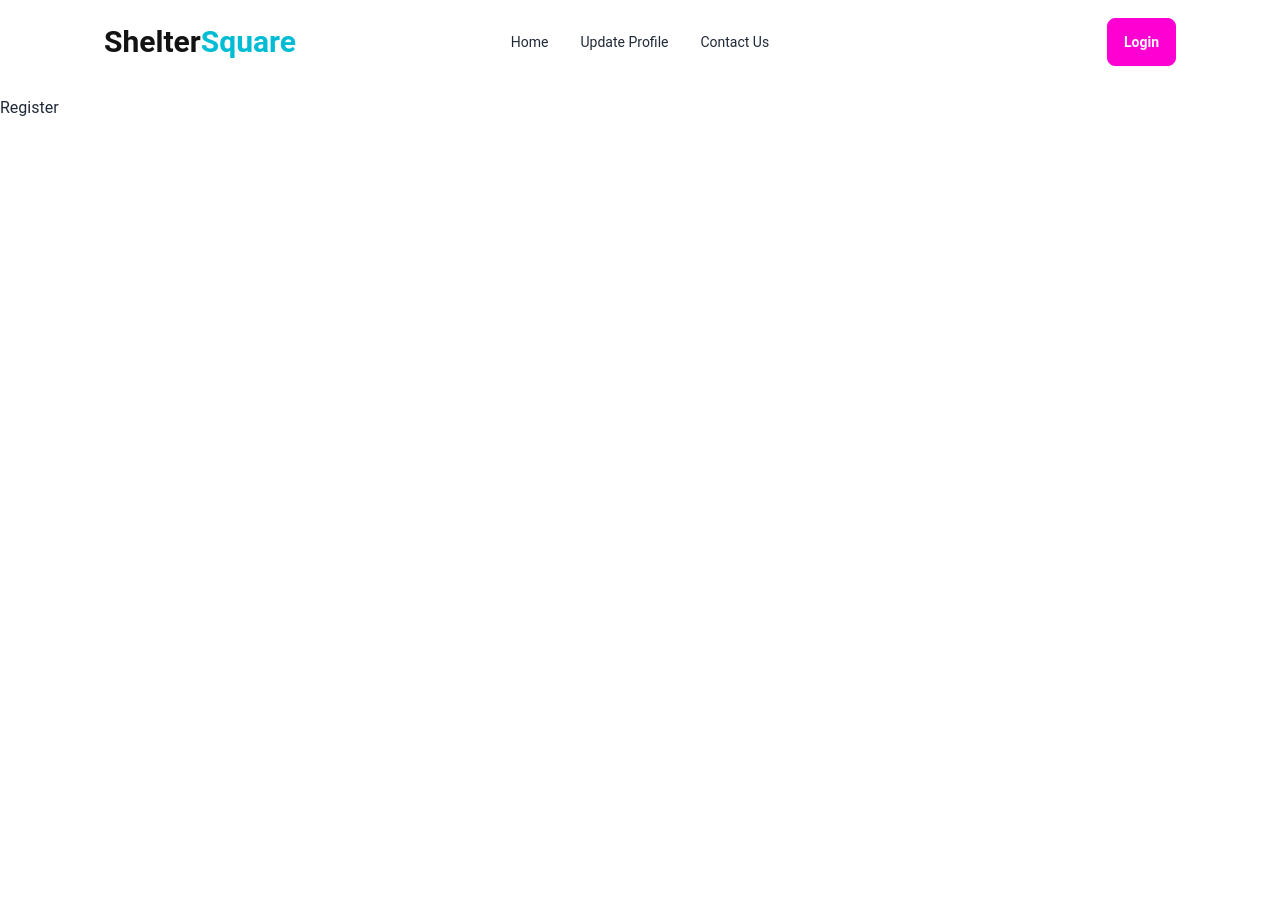
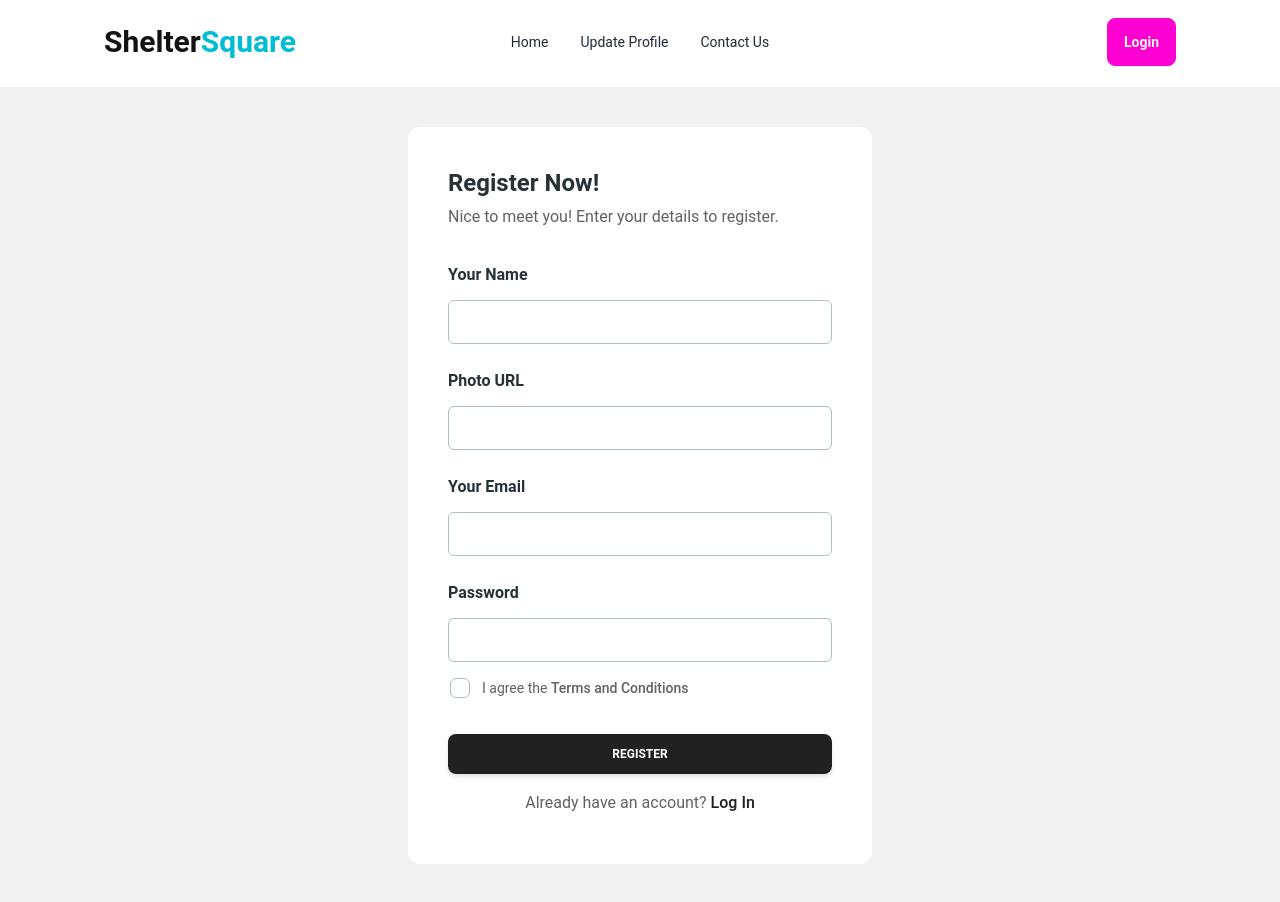
Before and after one commit to Anupam2570632/ShelterSquare, a React (Vite) app: page /register in a window 1280 px wide. Before the commit the page ends 800 px from the top, so only its background shows below. Built offline with nearby package versions, Linux system fonts and the light colour scheme; no server answers.

Commit message:
Register page added

```diff
--- a/src/Root/Root.jsx
+++ b/src/Root/Root.jsx
@@ -6,7 +6,7 @@ const Root = () => {
             <div className='fixed top-0 z-10 w-full bg-white'>
                 <NavBar />
             </div>
-            <div className='mt-24 max-w-[1550px] mx-auto'>
+            <div className='mt-[87px] p-0 max-w-[1550px] mx-auto'>
                 <Outlet />
             </div>
         </div>
--- a/src/pages/Login/Login.jsx
+++ b/src/pages/Login/Login.jsx
@@ -1,8 +1,6 @@
-import { useContext } from "react";
 import { AuthContext } from "../../AuthProvider/AuthProvider";
 
 import {
-    Card,
     CardHeader,
     CardBody,
     CardFooter,
@@ -11,6 +9,7 @@ import {
     Checkbox,
     Button,
 } from "@material-tailwind/react";
+import { useContext } from "react";
 import { Link } from "react-router-dom";
 
 const Login = () => {
@@ -27,9 +26,15 @@ const Login = () => {
             })
     }
 
+    const handleSignIn = e => {
+        e.preventDefault()
+        console.log('log i b')
+
+    }
+
     return (
-        <div className="h-[90vh] bg-base-200 w-screen flex items-center justify-center">
-            <Card className="w-96 mx-auto">
+        <div className="h-[640px] bg-base-200 w-screen flex items-center justify-center">
+            <form onSubmit={handleSignIn} className="w-96 mx-auto">
                 <CardHeader
                     variant="gradient"
                     color="gray"
@@ -40,14 +45,14 @@ const Login = () => {
                     </Typography>
                 </CardHeader>
                 <CardBody className="flex flex-col gap-4">
-                    <Input name="email" label="Email" type="text" size="lg" />
-                    <Input name="password" label="Password" type="password" size="lg" />
+                    <Input name="email" required label="Email" type="email" size="lg" />
+                    <Input name="password" required label="Password" type="password" size="lg" />
                     <div className="-ml-2.5">
                         <Checkbox label="Remember Me" />
                     </div>
                 </CardBody>
                 <CardFooter className="pt-0">
-                    <Button variant="gradient" fullWidth>
+                    <Button type="submit" variant="gradient" fullWidth>
                         Log In
                     </Button>
                     <Typography variant="small" className="mt-6 flex justify-center">
@@ -63,7 +68,7 @@ const Login = () => {
                         </Link>
                     </Typography>
                 </CardFooter>
-            </Card>
+            </form>
         </div>
     );
 };
--- a/src/pages/Register/Register.jsx
+++ b/src/pages/Register/Register.jsx
@@ -1,10 +1,100 @@
+import {
+    Card,
+    Input,
+    Checkbox,
+    Button,
+    Typography,
+} from "@material-tailwind/react";
+import { Link } from "react-router-dom";
+
 
 const Register = () => {
     return (
-        <div>
-            <button>
-                Register
-            </button>
+        <div className="h-fit py-10 px-0 m-0 w-screen bg-base-200 flex items-center justify-center">
+            <Card color="transparent" className="p-10 m-0 bg-white" shadow={false}>
+                <Typography variant="h4" color="blue-gray">
+                    Register Now!
+                </Typography>
+                <Typography color="gray" className="mt-1 font-normal">
+                    Nice to meet you! Enter your details to register.
+                </Typography>
+                <form className="mt-8 mb-2 w-80 max-w-screen-lg sm:w-96">
+                    <div className="mb-1 flex flex-col gap-6">
+                        <Typography variant="h6" color="blue-gray" className="-mb-3">
+                            Your Name
+                        </Typography>
+                        <Input
+                            size="lg"
+                            placeholder="name@mail.com"
+                            className=" !border-t-blue-gray-200 focus:!border-t-gray-900"
+                            labelProps={{
+                                className: "before:content-none after:content-none",
+                            }}
+                        />
+                        <Typography variant="h6" color="blue-gray" className="-mb-3">
+                            Photo URL
+                        </Typography>
+                        <Input
+                            size="lg"
+                            placeholder="https://example.com"
+                            className=" !border-t-blue-gray-200 focus:!border-t-gray-900"
+                            labelProps={{
+                                className: "before:content-none after:content-none",
+                            }}
+                        />
+                        <Typography variant="h6" color="blue-gray" className="-mb-3">
+                            Your Email
+                        </Typography>
+                        <Input
+                            size="lg"
+                            placeholder="name@mail.com"
+                            className=" !border-t-blue-gray-200 focus:!border-t-gray-900"
+                            labelProps={{
+                                className: "before:content-none after:content-none",
+                            }}
+                        />
+                        <Typography variant="h6" color="blue-gray" className="-mb-3">
+                            Password
+                        </Typography>
+                        <Input
+                            type="password"
+                            size="lg"
+                            placeholder="********"
+                            className=" !border-t-blue-gray-200 focus:!border-t-gray-900"
+                            labelProps={{
+                                className: "before:content-none after:content-none",
+                            }}
+                        />
+                    </div>
+                    <Checkbox
+                        label={
+                            <Typography
+                                variant="small"
+                                color="gray"
+                                className="flex items-center font-normal"
+                            >
+                                I agree the
+                                <a
+                                    href="#"
+                                    className="font-medium transition-colors hover:text-gray-900"
+                                >
+                                    &nbsp;Terms and Conditions
+                                </a>
+                            </Typography>
+                        }
+                        containerProps={{ className: "-ml-2.5" }}
+                    />
+                    <Button className="mt-6" fullWidth>
+                        Register
+                    </Button>
+                    <Typography color="gray" className="mt-4 text-center font-normal">
+                        Already have an account?{" "}
+                        <Link to={'/login'} className="font-medium text-gray-900">
+                            Log In
+                        </Link>
+                    </Typography>
+                </form>
+            </Card>
         </div>
     );
 };
```
